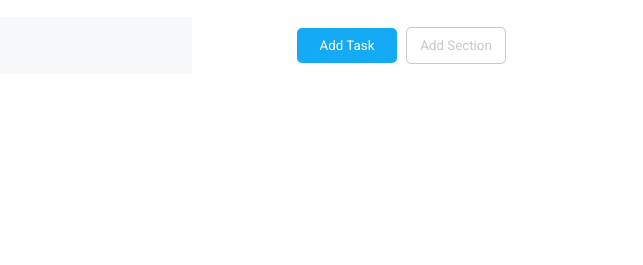
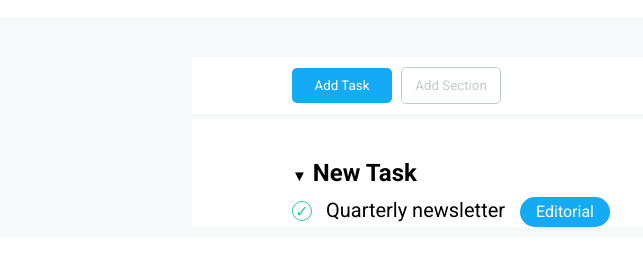
Before and after one commit to matteomedori/html-css-toboolist, a plain HTML site: page index.html in a window 1280 px wide. Shown: the part 73-338 px from the top of the page, without its empty margins (0-643 px from the left). Drawn offline with Linux system fonts and the light colour scheme.

Commit message:
feat: section New Task

```diff
--- a/css/style.css
+++ b/css/style.css
@@ -31,12 +31,15 @@ main {
   width: 70%;
   margin: 0 auto;
   background-color: white;
-  padding-left: 100px;
+  border-top: 40px solid #f6f8f9;
+  border-bottom: 10px solid #f6f8f9;
 }
 
 /*buttons*/
 .buttons {
   padding: 10px 5px;
+  border-bottom: 5px solid #f6f8f9;
+  padding-left: 100px;
 }
 
 button {
@@ -57,3 +60,46 @@ button {
   border: 1px solid #c4cbd0;
   color: #c4cbd0;
 }
+
+/* main section */
+.main-sect {
+  margin-top: 40px;
+  padding-left: 100px;
+}
+
+/* section New Task */
+.back-triangle {
+  font-size: 15px;
+}
+
+.check {
+  display: inline-block;
+  width: 20px;
+  height: 20px;
+  border: 1px solid #2dc6ab;
+  border-radius: 50%;
+  text-align: center;
+  line-height: 20px;
+  color: #2dc6ab;
+  margin-right: 10px;
+}
+
+.testo {
+  font-size: 20px;
+}
+
+.endline-elem {
+  display: inline-block;
+  width: 90px;
+  height: 30px;
+  background-color: #14aaf5;
+  border-radius: 15px;
+  text-align: center;
+  line-height: 30px;
+  color: white;
+  margin-left: 10px;
+}
+
+.row {
+  margin-top: 10px;
+}
--- a/index.html
+++ b/index.html
@@ -28,6 +28,24 @@
           <button id="butt-addSection">Add Section</button>
         </div>
         <!-- /prima parte con bottoni -->
+
+        <!-- sezione principale -->
+        <div class="main-sect">
+          <!-- sezione New Task -->
+          <section>
+            <h2><span class="back-triangle">&#9660;</span> New Task</h2>
+            <div class="row">
+              <span class="check">&check;</span>
+              <span class="testo"> Quarterly newsletter </span>
+              <span class="endline-elem">Editorial</span>
+            </div>
+          </section>
+          <!-- /sezione New Task -->
+
+          <section></section>
+          <section></section>
+        </div>
+        <!-- /sezione principale -->
       </div>
       <!-- /contenitore main -->
     </main>
```
